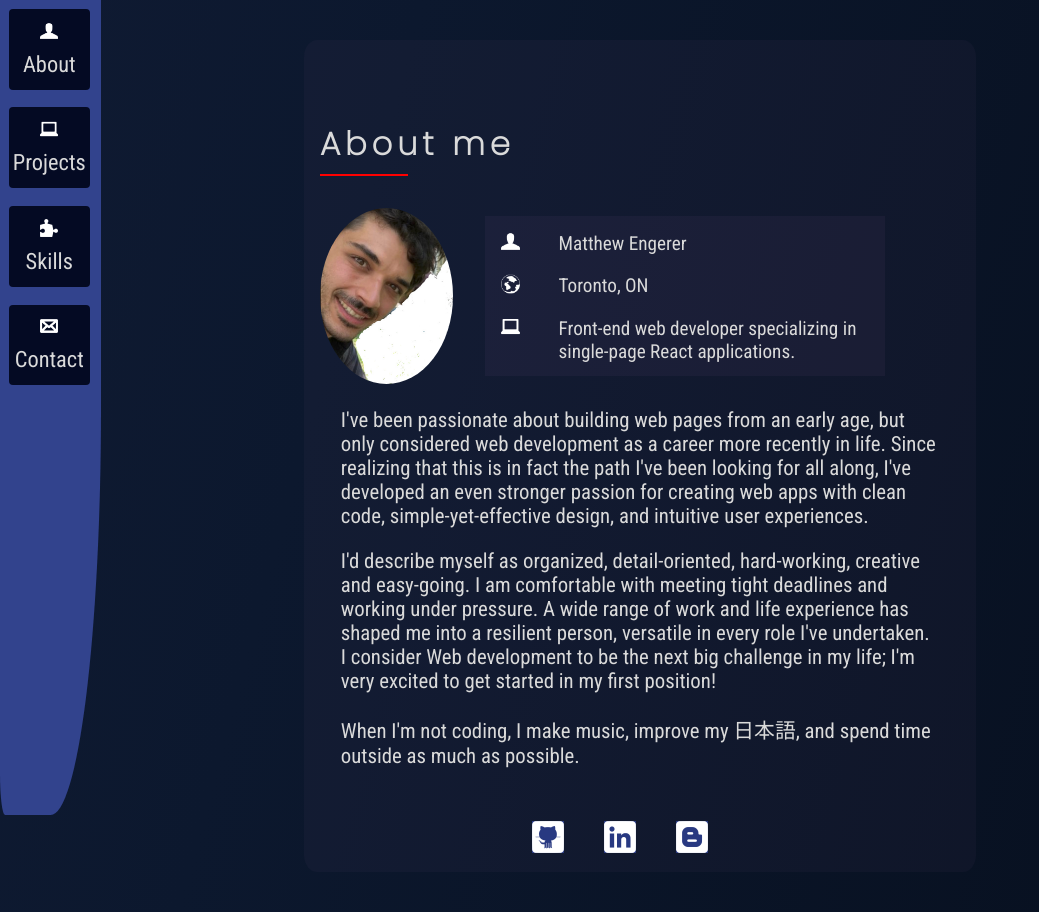
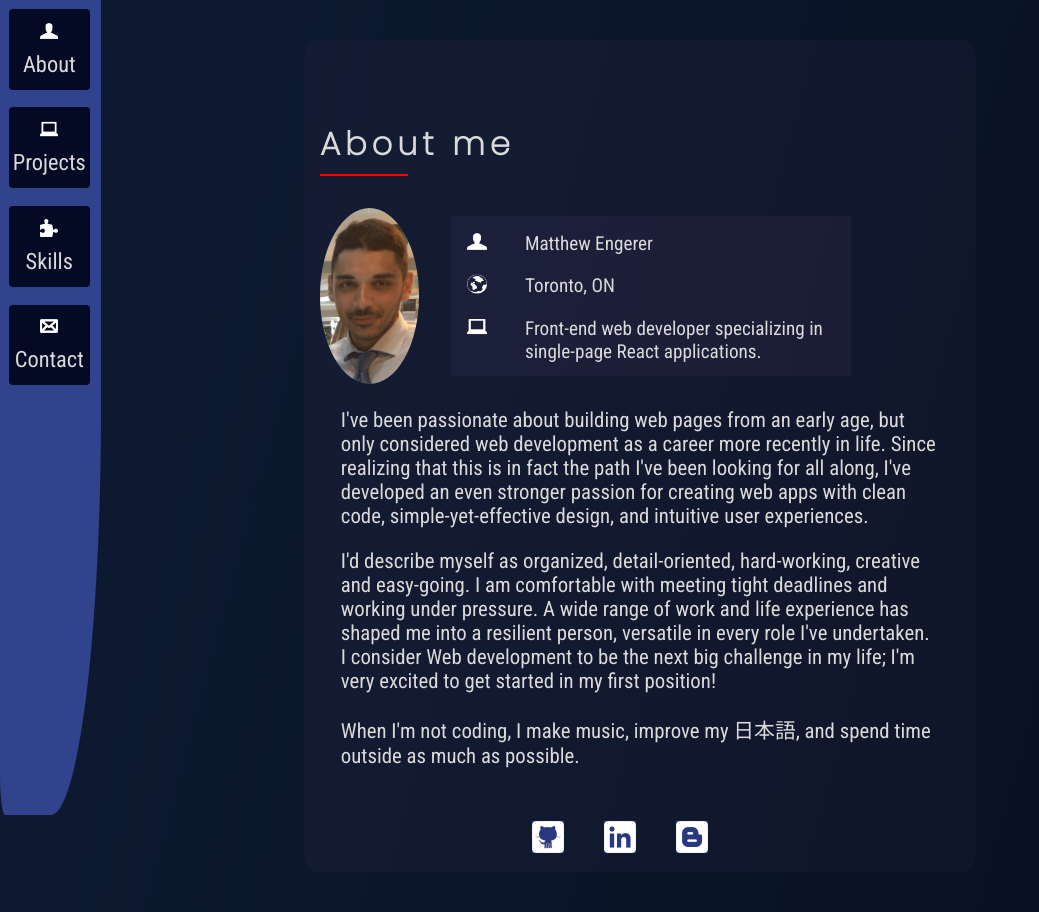
Before and after one commit to uchutanjyo/portfolio-new, a React (Create React App) app: page / in a window 1280 px wide. Shown: the whole page, without its empty margins (0-1039 px from the left). Built offline with nearby package versions, Linux system fonts and the light colour scheme.

Commit message:
changed picture

```diff
--- a/public/index.html
+++ b/public/index.html
@@ -2,7 +2,7 @@
 <html lang="en">
   <head>
     <meta charset="utf-8" />
-    <link rel="icon" href="%PUBLIC_URL%/favicon.ico?v=2" />
+    <link rel="icon" href="%PUBLIC_URL%/favicon.ico?v=3" />
     <meta name="viewport" content="width=device-width, initial-scale=1" />
     <meta name="theme-color" content="#000000" />
 
--- a/src/Home.js
+++ b/src/Home.js
@@ -12,7 +12,7 @@ const Home = () => {
     </div>
      <div className="section-header">
        <section className='Portraits'>
-       <img src={require('./assets/me.jpg')} className="portrait" />
+       <img src={require('./assets/me.jpeg')} className="portrait" />
         </section>
         <div className="header-info">
            <div className="info-section"><img src={require('./assets/about.png')} /> Matthew Engerer</div>
```
Also changed, not shown: src/assets/me.jpeg (added).
